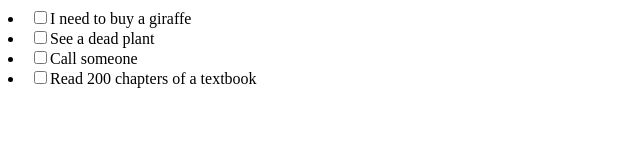
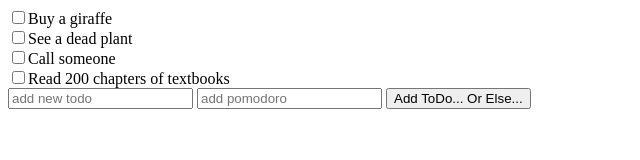
Before and after one commit to LightSlashM/ToDo_App_Front_End, a plain HTML site: page index.html in a window 1280 px wide. Shown: the whole page, without its empty margins (0-640 px from the left). Drawn offline with Linux system fonts and the light colour scheme.

Commit message:
Add Inputs to prepare for additional todos

```diff
--- a/index.html
+++ b/index.html
@@ -3,20 +3,26 @@
         <title>Todo App</title>
     </head>
     <body>
-        <u1>
-            <li id="e"><input type="checkbox">I need to buy a giraffe</li>
-            <li id="e1"><input type="checkbox">See a dead plant</li>
-            <li id="e2"><input type="checkbox">Call someone</li>
-            <li id="e3"><input type="checkbox">Read 200 chapters of a textbook</li>
+        <u1 style="list-style: none;">
+            <li id="e">
+                <input type="checkbox">Buy a giraffe</li>
+            <li id="e">
+                <input type="checkbox">See a dead plant</li>
+            <li id="e">
+                <input type="checkbox">Call someone</li>
+            <li id="e">
+                <input type="checkbox">Read 200 chapters of textbooks</li>
         </u1>
+        <input type="text" placeholder="add new todo">
+        <input type="number" placeholder="add pomodoro">
+        <input type="submit" value="Add ToDo... Or Else...">
+
     </body>
 
 <script>
 
     document.getElementById("e").contentEditable = true;
-    document.getElementById("e1").contentEditable = true;
-    document.getElementById("e2").contentEditable = true;
-    document.getElementById("e").contentEditable = true;
+
 
 </script>
 </html>
```
